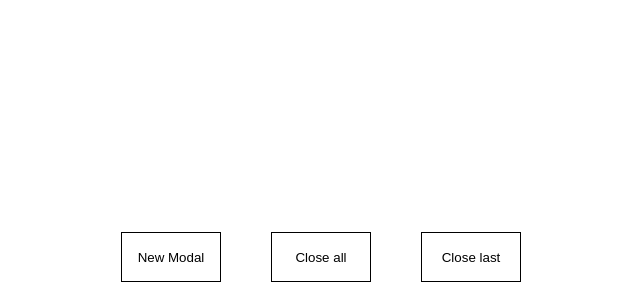
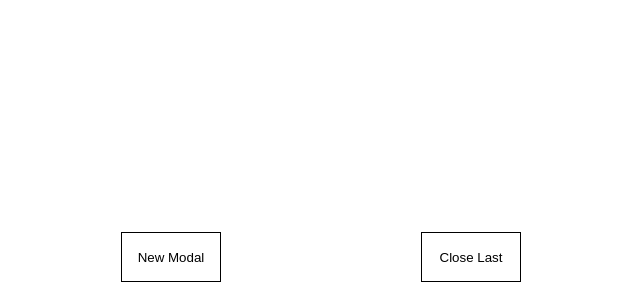
Before and after one commit to sergey-lapin/modalz, a React (Create React App) app: page / in a window 1280 px wide. Shown: the part 498-798 px from the top of the page, without its empty margins (319-959 px from the left). Built offline with nearby package versions, Linux system fonts and the light colour scheme.

Commit message:
hide close all if none

```diff
--- a/src/App.tsx
+++ b/src/App.tsx
@@ -115,11 +115,11 @@ const App = () => {
       <Button onClick={addModal} ref={buttonRef}>
         New Modal
       </Button>
-      <Button onClick={closeAll}>
-        Close all
-      </Button>
+      {!!arrayOfModals.length && <Button onClick={closeAll}>
+        Close All
+      </Button>}
       <Button onClick={closeLast}>
-        Close last
+        Close Last
       </Button>
     </div>
   </div>
```
